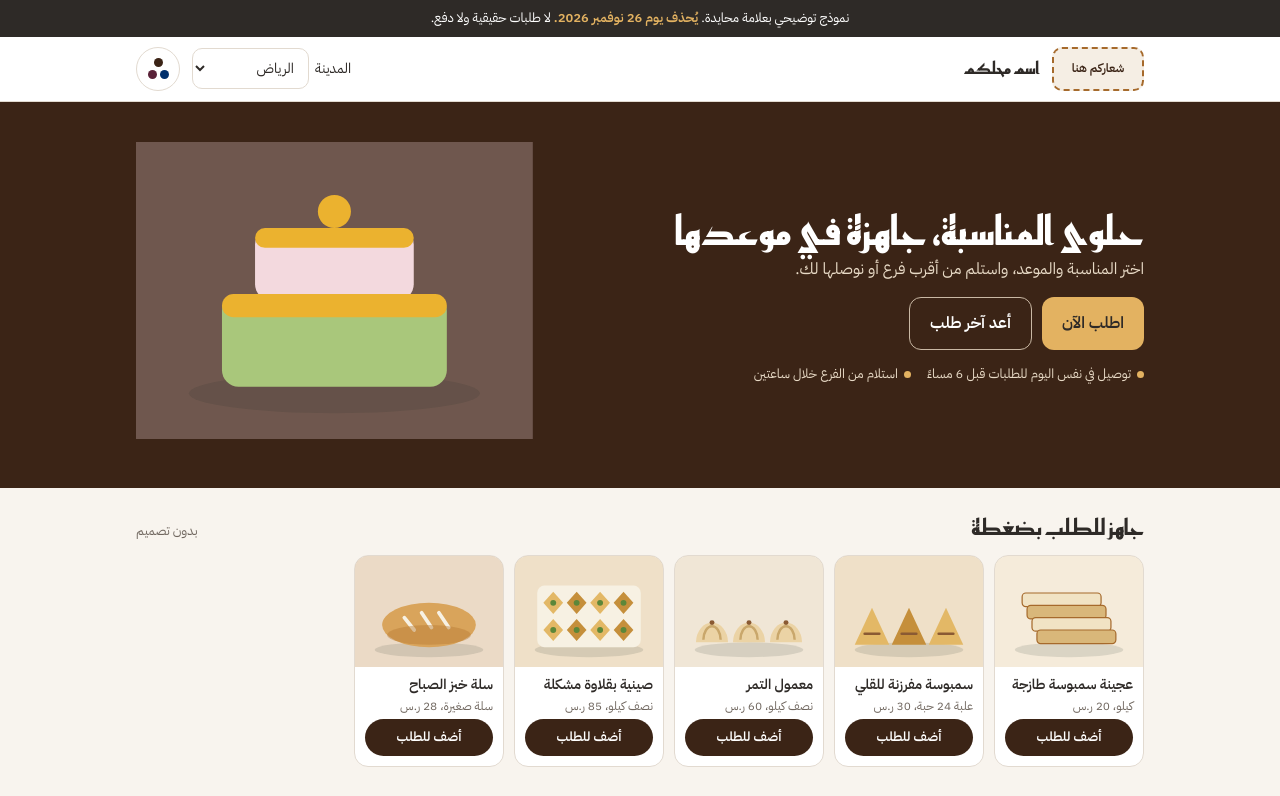
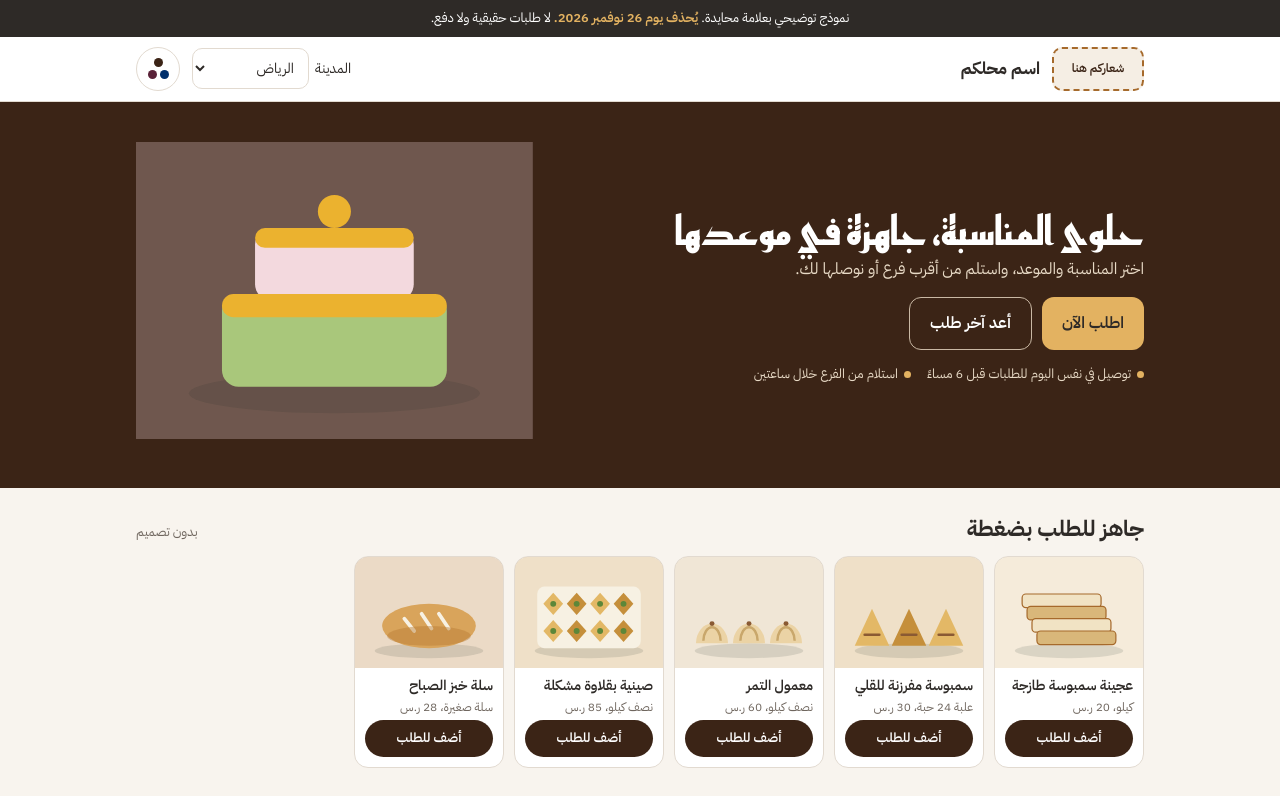
Before and after one commit to alshfa0e/F3-site, a plain HTML site: page index.html in a window 1280 px wide. Shown: the top 796 px of the page. Drawn offline with Linux system fonts and the light colour scheme.

Commit message:
Use the display font for the main title only
Section and sheet headings and the shop name now use the body font.

Co-Authored-By: Claude Fable 5.2 <noreply@anthropic.com>
Claude-Session: https://claude.ai/code/session_018iL9x9P65fbPemRBRwuo8h

```diff
--- a/index.html
+++ b/index.html
@@ -6,7 +6,7 @@
 <title>نموذج متجر الحلويات</title>
 <link rel="preconnect" href="https://fonts.googleapis.com">
 <link rel="preconnect" href="https://fonts.gstatic.com" crossorigin>
-<link href="https://fonts.googleapis.com/css2?family=IBM+Plex+Sans+Arabic:wght@400;500;600&family=Reem+Kufi:wght@500;700&display=swap" rel="stylesheet">
+<link href="https://fonts.googleapis.com/css2?family=IBM+Plex+Sans+Arabic:wght@400;500;600;700&family=Reem+Kufi:wght@700&display=swap" rel="stylesheet">
 <style>
 /* Layout idea: one column on the phone, order path always one tap away (sticky bar), occasion-first catalogue. Three light themes, switched from the header. */
 :root{
@@ -36,7 +36,8 @@ html[data-theme="berry"]{
 *{box-sizing:border-box}
 html{scroll-behavior:smooth}
 body{margin:0;background:var(--paper);color:var(--ink);font-family:var(--font-body);font-size:16px;line-height:1.6}
-h1,h2,h3{font-family:var(--font-display);margin:0;text-wrap:balance;line-height:1.3}
+h1,h2,h3{font-family:var(--font-body);font-weight:700;margin:0;text-wrap:balance;line-height:1.35}
+.hero h1{font-family:var(--font-display);line-height:1.3}
 p{margin:0}
 button,select,input,textarea{font:inherit;color:inherit}
 button{cursor:pointer}
@@ -47,7 +48,7 @@ button{cursor:pointer}
 header.top{background:var(--card);border-bottom:1px solid var(--line);position:sticky;top:0;z-index:20}
 .top .wrap{display:flex;align-items:center;gap:12px;padding-top:10px;padding-bottom:10px}
 .logo-slot{flex:none;width:92px;height:44px;border:2px dashed var(--pistachio);border-radius:10px;display:grid;place-items:center;font-size:12px;font-weight:600;color:var(--pistachio-deep);background:var(--tint1)}
-.brand{font-family:var(--font-display);font-weight:700;font-size:17px;flex:1;min-width:0;white-space:nowrap}
+.brand{font-family:var(--font-body);font-weight:700;font-size:17px;flex:1;min-width:0;white-space:nowrap}
 .city{display:flex;align-items:center;gap:6px;font-size:14px}
 @media (max-width:479px){.city span{position:absolute;width:1px;height:1px;overflow:hidden;clip-path:inset(50%)}}
 .city select{border:1px solid var(--line);border-radius:10px;padding:8px 10px;background:var(--card)}
```
